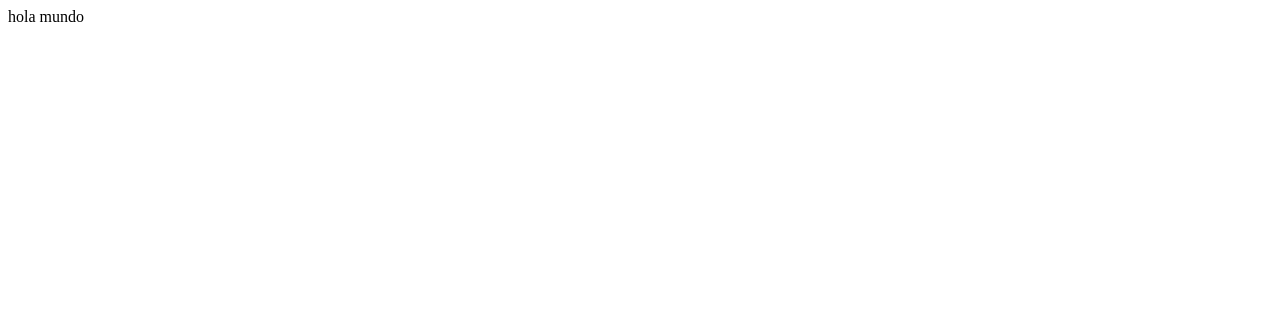
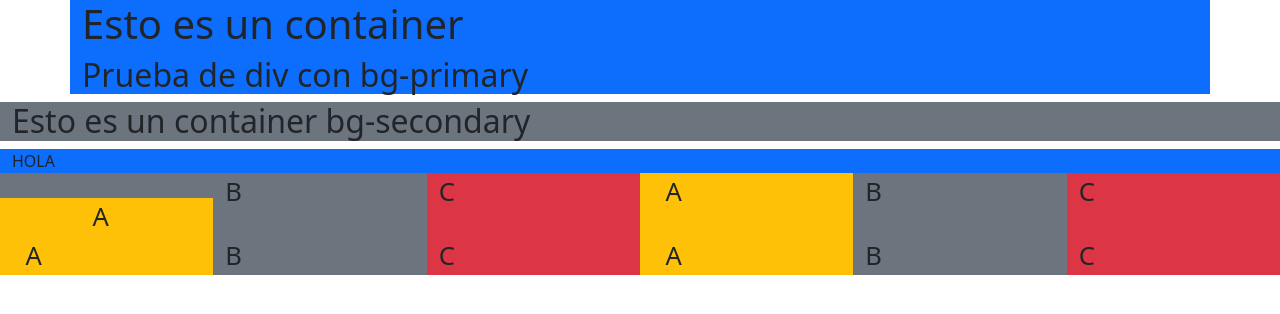
Before and after one commit to vetegarra/dwm3, a plain HTML site: page index.html in a window 1280 px wide. Drawn offline with nearby package versions, Linux system fonts and the light colour scheme; a web font is replaced by a local one.

Commit message:
Pagina inicial

```diff
--- a/index.html
+++ b/index.html
@@ -4,8 +4,45 @@
         <title>Mi pagina</title>
         <meta charset="UTF-8">
         <link href="https>//fonts.googleapis.com/css?family=Open+Sans:400,600,300" rel="stylesheet" type="text/css">
+        <meta name="viewport" content="width=device-width, initial-scale=1">
+        <link href="https://cdn.jsdelivr.net/npm/bootstrap@5.3.3/dist/css/bootstrap.min.css" rel="stylesheet">
+        <script src="https://cdn.jsdelivr.net/npm/bootstrap@5.3.3/dist/js/bootstrap.bundle.min.js"></script>
+        <style>
+            @font-face {
+                font-family: 'DejaVuSerifBold';
+                src: url('/fonts/DejaVuSerif-Bold.ttf')format('truetype');
+                font-weight: bold;
+                font-style: normal;
+            }
+        </style>
     </head>
     <body>
-        hola mundo
+        <div class="container bg-primary">
+            <h1>Esto es un container</h1>
+            <h2>Prueba de div con bg-primary</h2>
+        </div>
+        <div class="container-fluid bg-secondary">
+            <h2>Esto es un container bg-secondary</h2>
+        </div>
+        <div class="container-fluid bg-secondary">
+            <div class="row">
+                <div class="col-12 bg-primary" style="font: size 4vw">HOLA</div>
+            </div>
+            <div class="row">
+                <div class="col-12 col-sm-6 col-md-4 col-lg-3 col-xl-2 col-xxl-1 bg-warning d-flex justify-content-center" style="font-size: 2vw; padding-left: 0; margin-top: 2vw;">A</div>
+                <div class="col-12 col-sm-6 col-md-4 col-lg-3 col-xl-2 col-xxl-1 bg-succes" style="font-size: 2vw">B</div>
+                <div class="col-12 col-sm-6 col-md-4 col-lg-3 col-xl-2 col-xxl-1 bg-danger" style="font-size: 2vw">C</div>
+                <div class="col-12 col-sm-6 col-md-4 col-lg-3 col-xl-2 col-xxl-1 bg-warning" style="font-size: 2vw; padding-left: 2vw">A</div>
+                <div class="col-12 col-sm-6 col-md-4 col-lg-3 col-xl-2 col-xxl-1 bg-succes" style="font-size: 2vw">B</div>
+                <div class="col-12 col-sm-6 col-md-4 col-lg-3 col-xl-2 col-xxl-1 bg-danger" style="font-size: 2vw">C</div>
+                <div class="col-12 col-sm-6 col-md-4 col-lg-3 col-xl-2 col-xxl-1 bg-warning" style="font-size: 2vw; padding-left: 2vw">A</div>
+                <div class="col-12 col-sm-6 col-md-4 col-lg-3 col-xl-2 col-xxl-1 bg-succes" style="font-size: 2vw">B</div>
+                <div class="col-12 col-sm-6 col-md-4 col-lg-3 col-xl-2 col-xxl-1 bg-danger" style="font-size: 2vw">C</div>
+                <div class="col-12 col-sm-6 col-md-4 col-lg-3 col-xl-2 col-xxl-1 bg-warning" style="font-size: 2vw; padding-left: 2vw">A</div>
+                <div class="col-12 col-sm-6 col-md-4 col-lg-3 col-xl-2 col-xxl-1 bg-succes" style="font-size: 2vw">B</div>
+                <div class="col-12 col-sm-6 col-md-4 col-lg-3 col-xl-2 col-xxl-1 bg-danger" style="font-size: 2vw">C</div>
+            </div>
+        </div>
+
     </body>
 </html>
```
